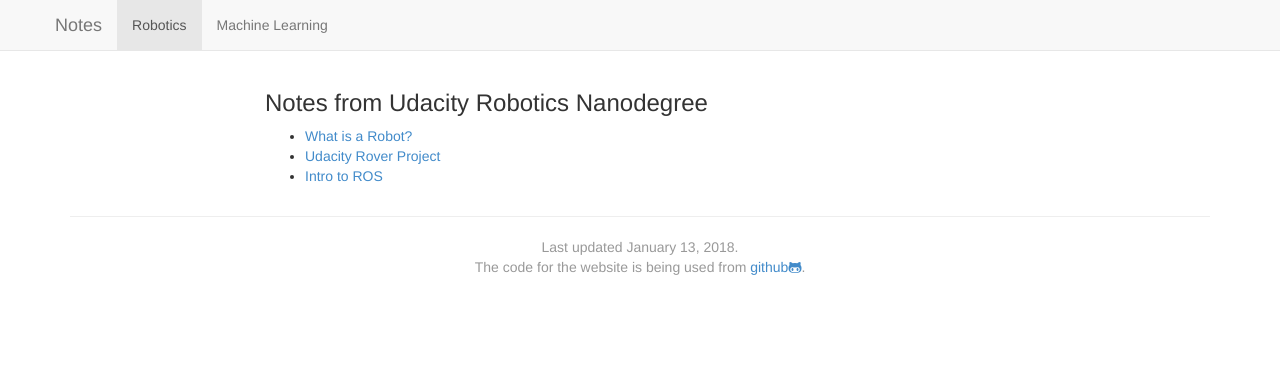
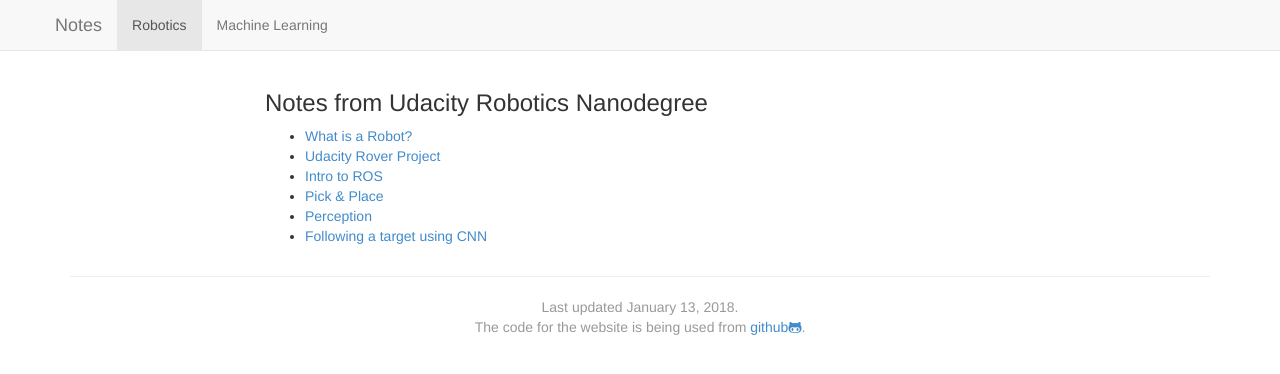
Before and after one commit to argmin/argmin.github.io, a Jekyll site: the page built from robotics.md, in a window 1280 px wide. Shown: the top 374 px of the page. Built offline with Jekyll 4.4.1, drawn with Linux system fonts in a browser that asks for light colours; nearby versions of some CDN libraries.

Commit message:
Updated the RoboND projects

```diff
--- a/robotics.md
+++ b/robotics.md
@@ -8,3 +8,6 @@ active_tab: robotics
 * [What is a Robot?](/robotics/what-is-a-robot.html)
 * [Udacity Rover Project](/robotics/rover-project.html)
 * [Intro to ROS](robotics/intro-to-ros.html)
+* [Pick & Place](robotics/pick-and-place.html)
+* [Perception](robotics/perception.html)
+* [Following a target using CNN](robotics/follow-me-cnn.html)
```
